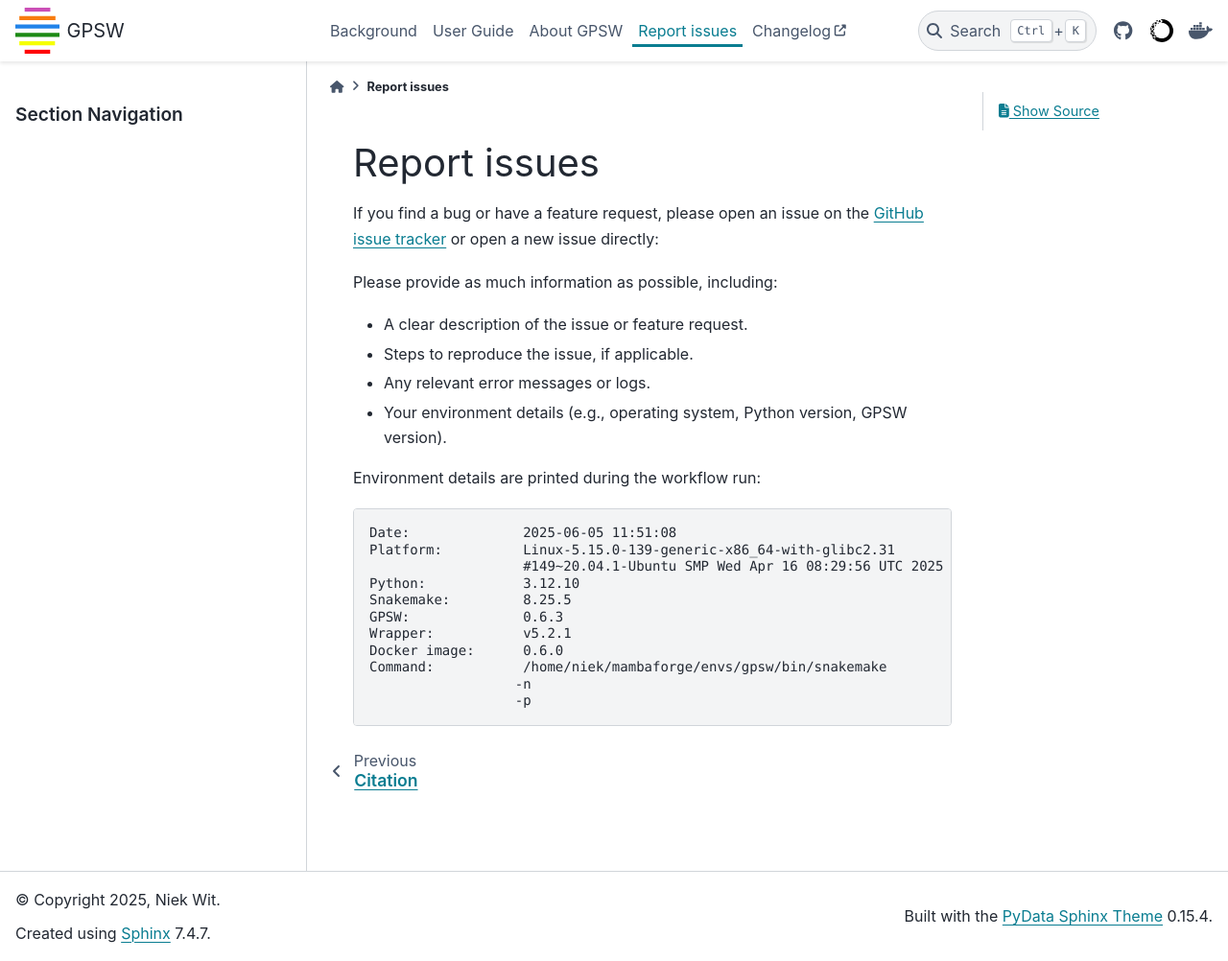
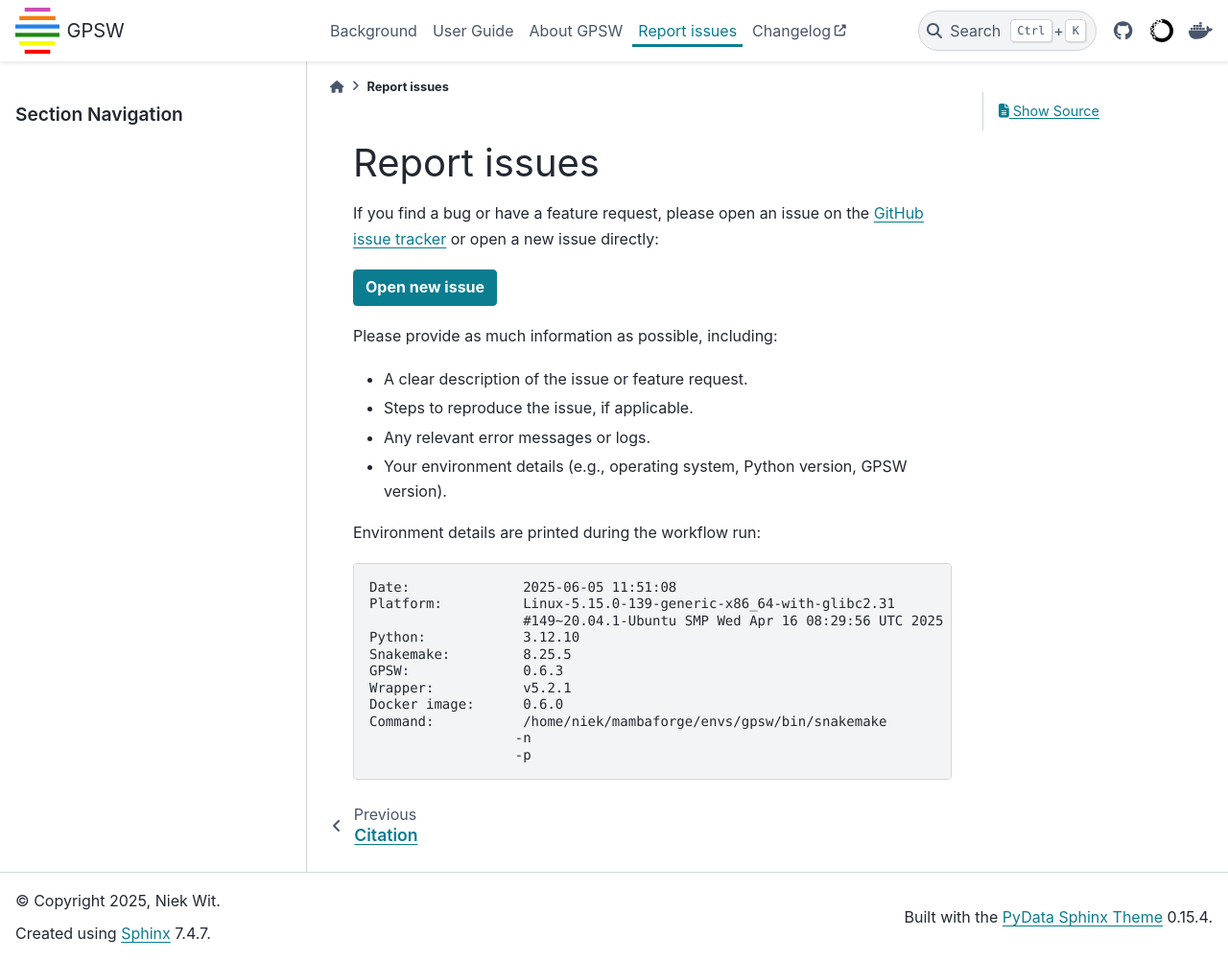
Before and after one commit to niekwit/gps-orfeome, a Sphinx documentation site: the page built from docs/report_issues.rst, in a window 1280 px wide and 1002 px high. Shown: the whole window at 96% size. Built offline with Sphinx 7.4.7 and the PyData theme 0.15.4, drawn with Linux system fonts in a browser that asks for light colours.

Commit message:
fixed button

```diff
--- a/docs/_static/css/custom.css
+++ b/docs/_static/css/custom.css
@@ -37,3 +37,12 @@
     width: 40px;
   }
 }
+
+
+.btn-bold-white {
+  color: white !important;
+  font-weight: bold !important;
+}
+.btn-bold-white:hover {
+  color: white !important;
+}
--- a/docs/report_issues.rst
+++ b/docs/report_issues.rst
@@ -7,7 +7,7 @@ If you find a bug or have a feature request, please open an issue on the `GitHub
 
 .. button-link:: https://github.com/niekwit/gps-orfeome/issues/new/choose
    :color: primary
-   :font
+   :class: btn-bold-white
 
    Open new issue
 
```
